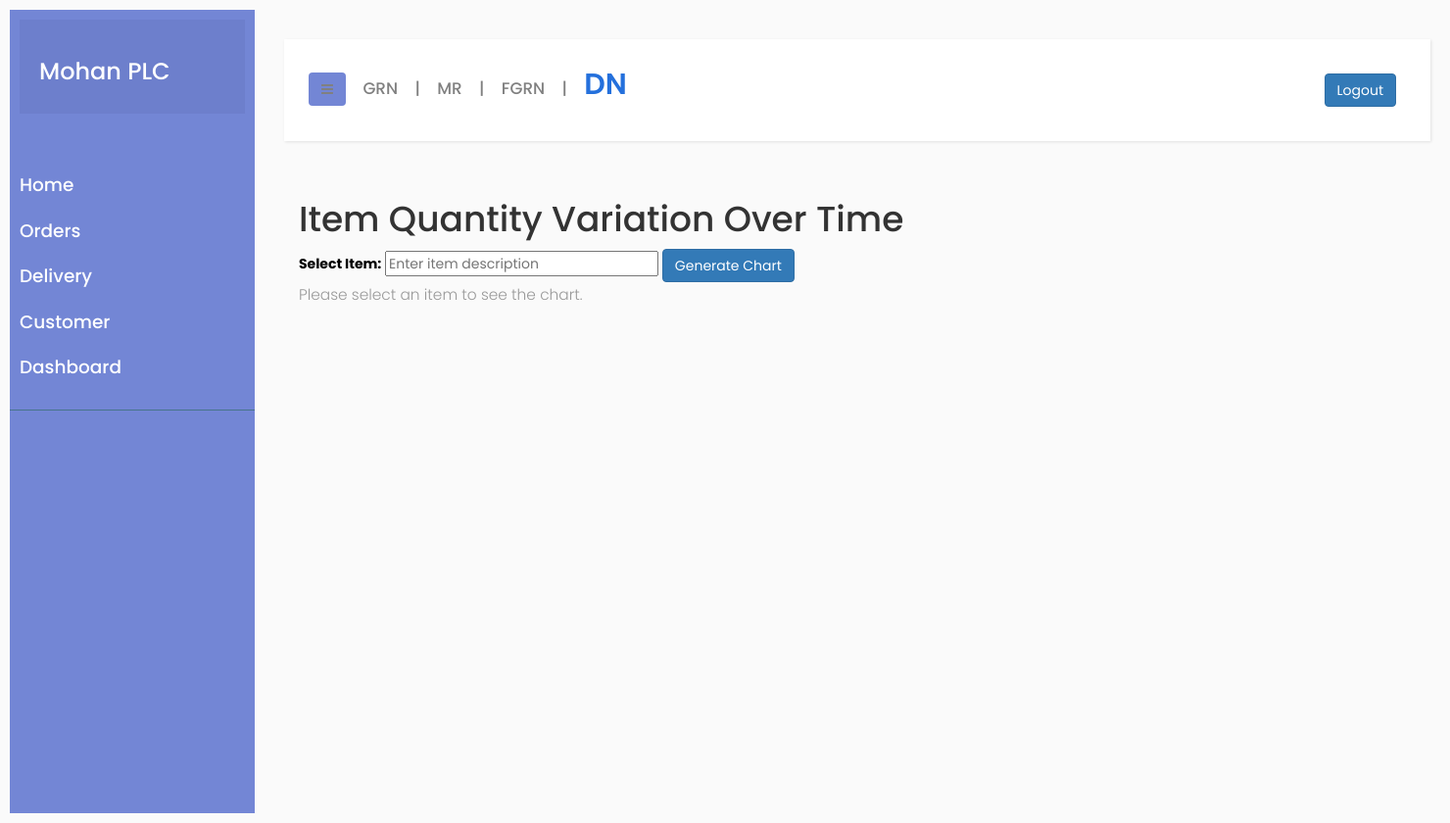
After one commit to mohantechlead/mohan_ERP, a Django app: template DN/templates/order_chart.html in a window 1480 px wide. The commit adds this page. Shown: the whole page at 98% size. Run offline with Django 3.2, Linux system fonts and the light colour scheme; the template is opened without the code that fills it, so the values that code supplies are empty; parts of the project's set-up code (start-up, migrations or seed data) failed here and were passed over; some libraries are stand-ins or nearby versions.

Commit message:
chart and customer added

```diff
--- a/DN/templates/deliveries_base.html
+++ b/DN/templates/deliveries_base.html
@@ -86,14 +86,30 @@
                 </li>
 
                 <li style="font-size:larger; font-weight: 500;">
-                    <a aria-expanded="false" a href="{% url 'dashboards' %}">Dashboards</a>
+                    <a href="#customerSubmenu" data-toggle="collapse" aria-expanded="false"
+                        class="dropdown-toggle">Customer</a>
+                    <ul class="collapse list-unstyled" id="customerSubmenu">
+                        <li style="font-size: large;">
+                            <a href="{% url 'create_customer' %}">Create Customer</a>
+                        </li>
+                        <li style="font-size: large;">
+                            <a href="{% url 'customer_list' %}">Display Customer</a>
+                        </li>
+                    </ul>
                 </li>
 
                 <li style="font-size:larger; font-weight: 500;">
-                    <a aria-expanded="false" a href="{% url 'tables' %}">Customers</a>
+                    <a href="#dashboardSubmenu" data-toggle="collapse" aria-expanded="false"
+                        class="dropdown-toggle">Dashboard</a>
+                    <ul class="collapse list-unstyled" id="dashboardSubmenu">
+                        <li style="font-size: large;">
+                            <a href="{% url 'create_customer' %}">Orders </a>
+                        </li>
+                        <li style="font-size: large;">
+                            <a href="{% url 'customer_list' %}">Inventory</a>
+                        </li>
+                    </ul>
                 </li>
-
-
 
             </ul>
 
--- /dev/null
+++ b/DN/templates/order_chart.html
@@ -0,0 +1,18 @@
+{% extends 'deliveries_base.html' %}
+{% block content %}
+<div class="container">
+    <h1>Item Quantity Variation Over Time</h1>
+
+    <form method="get" class="mb-4">
+        <label for="item_name">Select Item:</label>
+        <input type="text" id="item_name" name="item_name" placeholder="Enter item description" required>
+        <button type="submit" class="btn btn-primary">Generate Chart</button>
+    </form>
+
+    {% if chart_div %}
+        <div>{{ chart_div|safe }}</div>
+    {% else %}
+        <p>Please select an item to see the chart.</p>
+    {% endif %}
+</div>
+{%endblock%}
--- a/DN/urls.py
+++ b/DN/urls.py
@@ -32,8 +32,11 @@ urlpatterns = [
     path('search_delivery/', views.search_delivery, name='search_delivery'),
     path('search_customer/', views.search_customer, name='search_customer'),
     path('display_remaining/', views.display_remaining, name='display_remaining'),
+    path('order_chart', views.order_chart, name='order_chart'),
+    path('create_customer/', views.create_customer, name='create_customer'),
     path('search_customer_delivery/', views.search_customer_delivery, name='search_customer_delivery'),
     path('display_single_order/', views.display_single_order, name='display_single_order'),
+    path('customers/', views.customer_list, name='customer_list'),
     path('pivot/', views.dashboard_with_pivot, name='dashboard_with_pivot'),
     path('data', views.pivot_data, name='pivot_data'),
     path('dashboards/', views.dashboards, name='dashboards'),
```
Also changed, not shown: DN/forms.py (+22 -0 lines), DN/models.py (+11 -0 lines), DN/templates/create_customer.html (added, +14 -0 lines), DN/templates/customer_list.html (added, +33 -0 lines), DN/views.py (+50 -0 lines), MR/templates/base.html (+10 -0 lines), DN/migrations/0014_customer.py (added).
